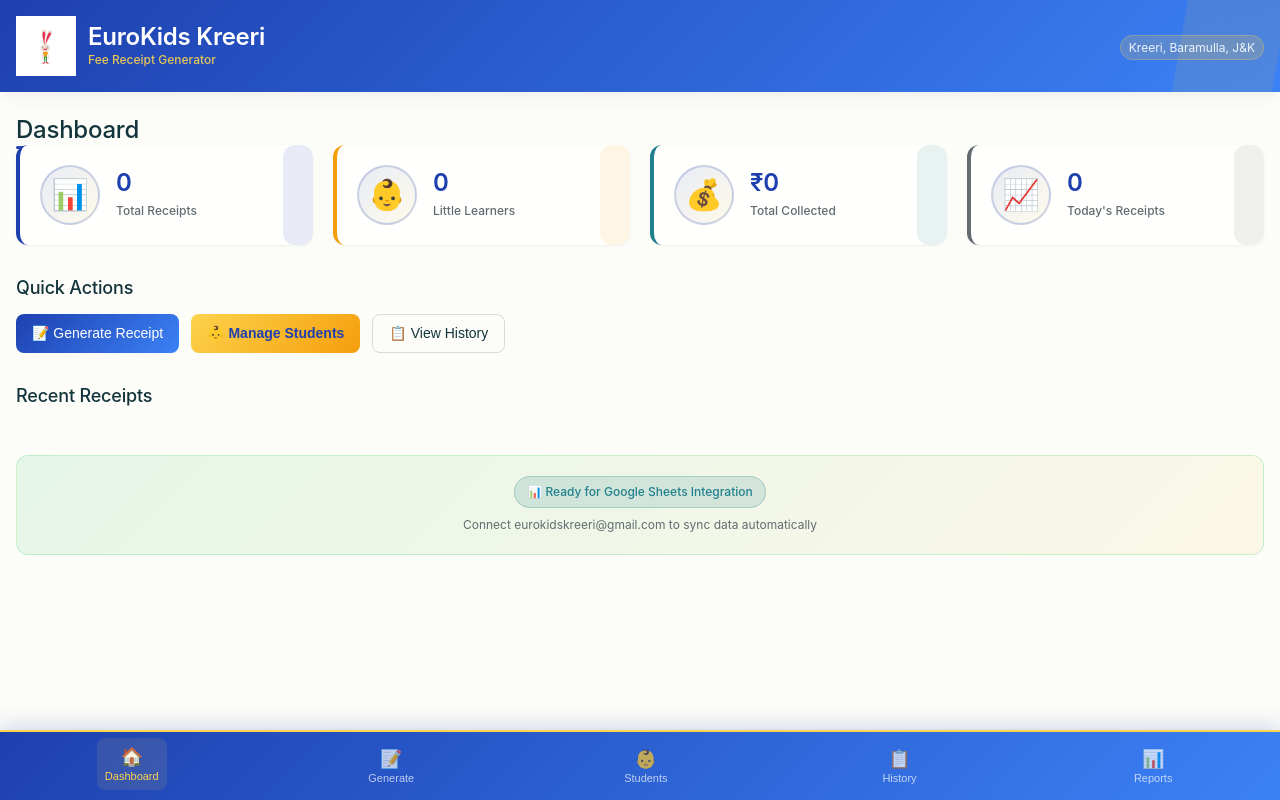
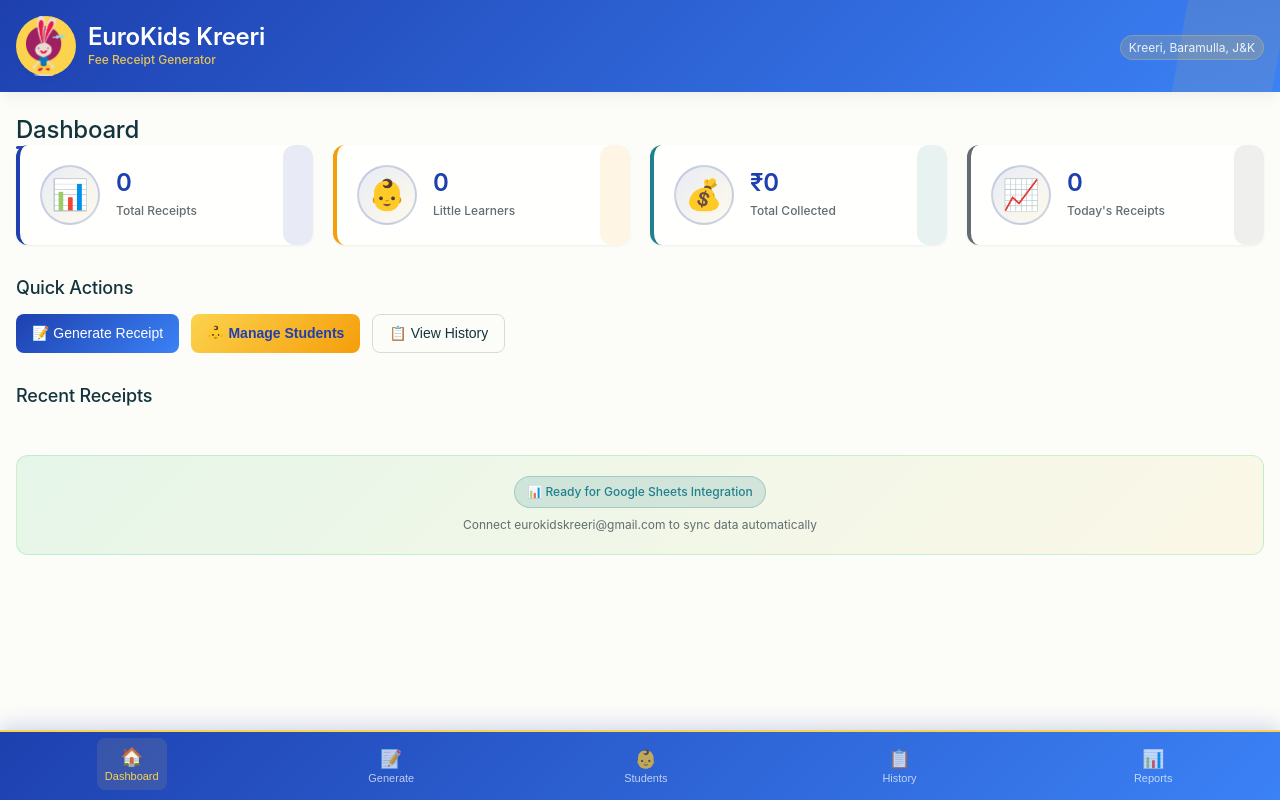
Before and after one commit to eurokidskreeri/feeapp, a plain HTML site: page index.html in a window 1280 px wide. Drawn offline with nearby package versions, Linux system fonts and the light colour scheme; a web font is replaced by a local one.

Commit message:
Update index.html

```diff
--- a/index.html
+++ b/index.html
@@ -24,7 +24,7 @@
                 <div class="header-left">
                     <div class="eurokids-logo">
                         <div class="logo-icon">
-                         <img src="giflogo.gif" alt="Logo GIF" style="max-width: 100%; max-height: 100%;">
+                         <img src="bunny.png" style="max-width: 100%; max-height: 100%;">
                         </div>
                         <div class="logo-text">
                             <h1 class="app-title">EuroKids Kreeri</h1>
```
